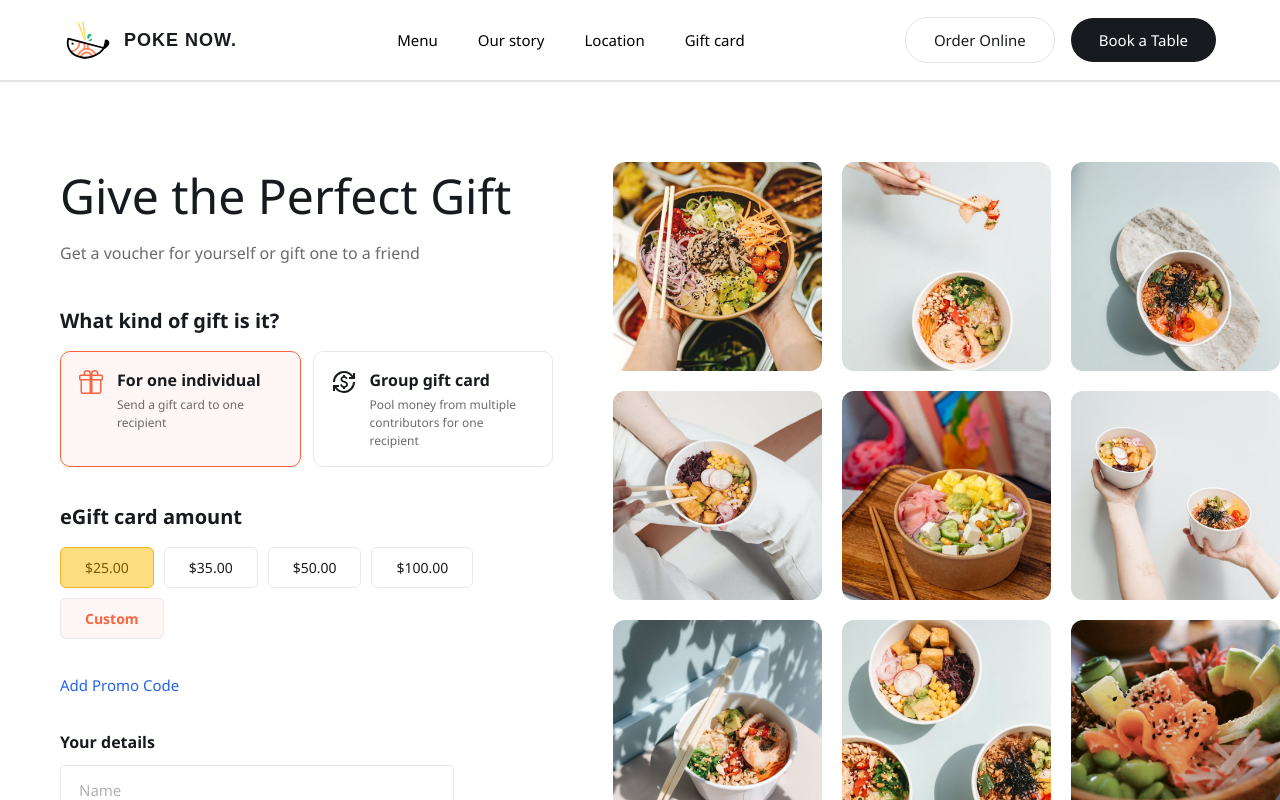
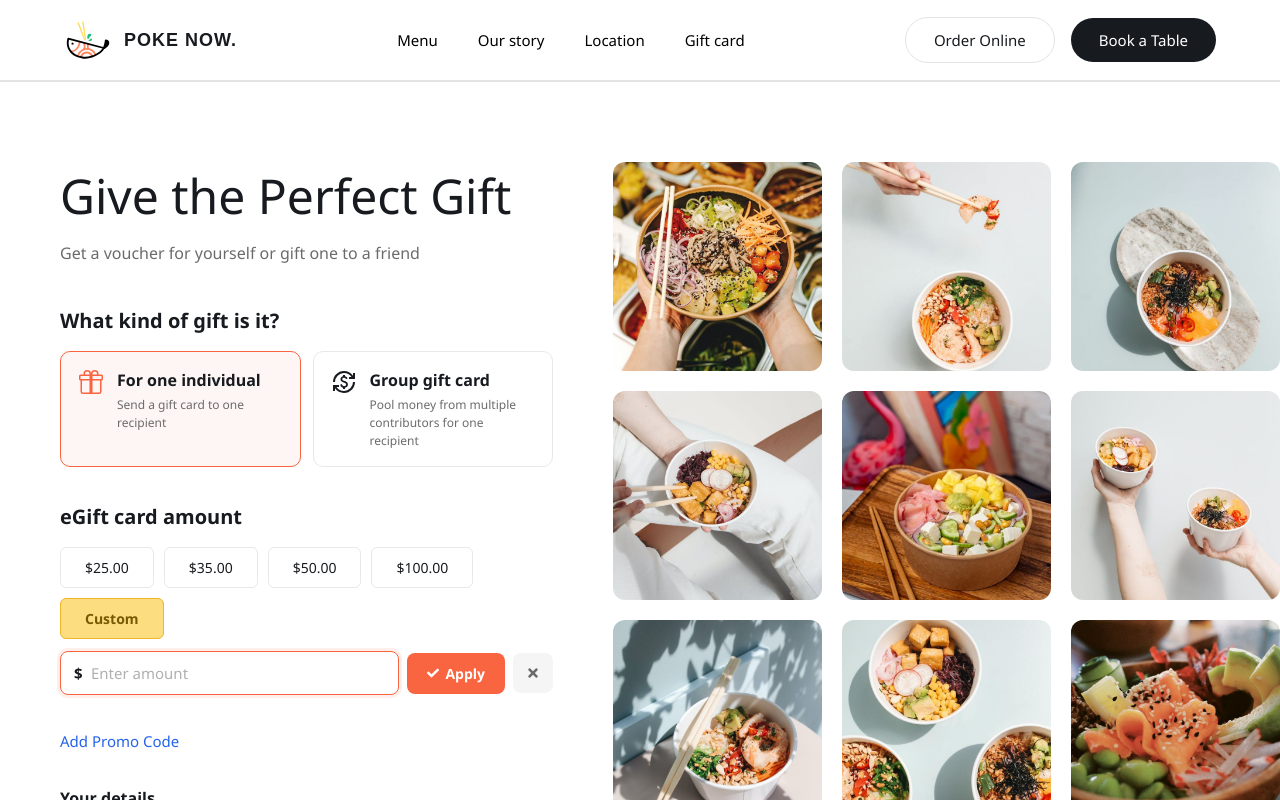
Before and after one commit to lalit-sahu-iphtech/Restaurant-App, a React (Vite) app: page /gift-card in a window 1280 px wide. Both pictures are taken after a click on the button "Custom". Shown: the top 800 px of the page. Built offline with nearby package versions, Linux system fonts and the light colour scheme.

Commit message:
implement custom button functional and add react icon for close custom and promon input field

```diff
--- a/src/pages/GiftPage/GiftPage.jsx
+++ b/src/pages/GiftPage/GiftPage.jsx
@@ -13,6 +13,7 @@ import gift12 from "../../assets/giftImg/gift12.jpg";
 
 import { BsGift } from "react-icons/bs";
 import { MdOutlineCurrencyExchange } from "react-icons/md";
+import { FaTimes, FaCheck } from "react-icons/fa";   // 👈 Add
 
 import "./GiftPage.css";
 
@@ -24,7 +25,6 @@ export default function GiftPage() {
         senderName: "",
         senderEmail: "",
         senderMessage: "",
-
         recipientName: "",
         recipientEmail: "",
         recipientMessage: "",
@@ -32,14 +32,17 @@ export default function GiftPage() {
 
     const [sendToSelf, setSendToSelf] = useState(true);
 
-    const[isPromoOpen, setIsPromoOpen] = useState(false);
-    const[promoInput, setPromoInput] = useState("");
-    const[appliedPromo, setAppliedPromo] = useState("");
-    const[promoError, setPromoError] = useState("");
+    const [isPromoOpen, setIsPromoOpen] = useState(false);
+    const [promoInput, setPromoInput] = useState("");
+    const [appliedPromo, setAppliedPromo] = useState("");
+    const [promoError, setPromoError] = useState("");
 
-    const[giftAmount, setGiftAmount] = useState(25);
+    const [giftAmount, setGiftAmount] = useState(25);
 
-    const[giftType, setGiftType] = useState("individual");
+    const [isCustomAmount, setIsCustomAmount] = useState(false);
+    const [customAmount, setCustomAmount] = useState("");
+
+    const [giftType, setGiftType] = useState("individual");
 
     const [errors, setErrors] = useState({});
 
@@ -50,22 +53,19 @@ export default function GiftPage() {
         const newError = {};
         const emailRegex = /^[^\s@]+@[^\s@]+\.[^\s@]+$/;
 
-        // Validate sender OR recipient based on checkbox
         if (sendToSelf) {
-            // Sender validation
             if (!formData.senderName.trim()) {
-                newError.senderName = "Name is required";
+                newError.senderName = "*Name is required";
             } else if (formData.senderName.trim().length < 2) {
                 newError.senderName = "Name must be at least 2 characters";
             }
 
             if (!formData.senderEmail.trim()) {
-                newError.senderEmail = "Email is required";
+                newError.senderEmail = "*Email is required";
             } else if (!emailRegex.test(formData.senderEmail)) {
                 newError.senderEmail = "Please enter a valid email";
             }
         } else {
-            // Recipient validation
             if (!formData.recipientName.trim()) {
                 newError.recipientName = "Recipient name is required";
             } else if (formData.recipientName.trim().length < 2) {
@@ -86,11 +86,7 @@ export default function GiftPage() {
     // ==================== HANDLERS ====================
     const handleChange = (e) => {
         const { name, value } = e.target;
-
-        setFormData((prev) => ({
-            ...prev,
-            [name]: value,
-        }));
+        setFormData((prev) => ({ ...prev, [name]: value }));
 
         if (errors[name]) {
             setErrors((prev) => ({ ...prev, [name]: "" }));
@@ -108,7 +104,7 @@ export default function GiftPage() {
                 giftType,
                 giftAmount,
                 appliedPromo,
-                discount:getDiscount(),
+                discount: getDiscount(),
                 finalAmount,
                 sendToSelf,
                 ...formData,
@@ -120,50 +116,83 @@ export default function GiftPage() {
         }
     };
 
-    const handleGiftTypeChange = (type) =>{
+    // ===== CUSTOM AMOUNT HANDLERS =====
+    const handleCustomAmount = () => {
+        setIsCustomAmount(true);
+        setGiftAmount("");
+    };
+
+    const handleCustomAmountChange = (e) => {
+        const value = e.target.value.replace(/\D/g, "").slice(0, 5);
+        setCustomAmount(value);
+        setGiftAmount(value ? Number(value) : "");
+    };
+
+    const applyCustomAmount = () => {
+        if (customAmount && Number(customAmount) >= 10) {
+            setGiftAmount(Number(customAmount));
+            setIsCustomAmount(false);
+        } else {
+            setCustomAmount("");
+        }
+    };
+
+    const cancelCustomAmount = () => {
+        setIsCustomAmount(false);
+        setCustomAmount("");
+        setGiftAmount(25);
+    };
+
+    // ===== GIFT TYPE =====
+    const handleGiftTypeChange = (type) => {
         setGiftType(type);
-    }
+    };
 
+    // ===== PROMO CODE =====
     const VALID_PROMOS = {
-        GIFT10 : {discount : 10, type : "percent"},
-        FREESHIP : {discount : 0, type : "shipping"},
-        WELCOME15 : {discount:15, type: "percent"},
-    }
-    const handleApplyPromo = () =>{
+        GIFT10: { discount: 10, type: "percent" },
+        FREESHIP: { discount: 0, type: "shipping" },
+        WELCOME15: { discount: 15, type: "percent" },
+    };
+
+    const handleApplyPromo = () => {
         const code = promoInput.trim().toUpperCase();
 
-        if(!code){
+        if (!code) {
             setPromoError("Please enter a promo code");
             return;
         }
-        if(VALID_PROMOS[code]){
+
+        if (VALID_PROMOS[code]) {
             setAppliedPromo(code);
             setPromoInput("");
             setPromoError("");
             setIsPromoOpen(false);
-        }else{
+        } else {
             setPromoError("Invalid promo code");
         }
-    }
-    const handleRemovePromo = () =>{
+    };
+
+    const handleRemovePromo = () => {
         setAppliedPromo("");
         setPromoError("");
         setPromoInput("");
-    }
-    const handlePromoToggle = () =>{
+    };
+
+    const handlePromoToggle = () => {
         setIsPromoOpen(true);
         setPromoError("");
-    }
+    };
 
-    const getDiscount = () =>{
-        if(!appliedPromo) return 0;
-
+    const getDiscount = () => {
+        if (!appliedPromo) return 0;
         const promo = VALID_PROMOS[appliedPromo];
-        if(promo?.type === "percent"){
-            return (giftAmount * promo.discount)/100
+        if (promo?.type === "percent") {
+            return (giftAmount * promo.discount) / 100;
         }
         return 0;
-    }
+    };
+
     const finalAmount = giftAmount - getDiscount();
 
     return (
@@ -180,8 +209,11 @@ export default function GiftPage() {
                     <div className="gift-type">
                         <h4>What kind of gift is it?</h4>
                         <div className="gift-type-options">
-                            <div className={`gift-option ${giftType === "individual" ? "active" : ""}`}
-                            onClick={()=>handleGiftTypeChange("individual")}
+                            <div
+                                className={`gift-option ${
+                                    giftType === "individual" ? "active" : ""
+                                }`}
+                                onClick={() => handleGiftTypeChange("individual")}
                             >
                                 <div className="gift-option-icon">
                                     <BsGift />
@@ -191,8 +223,11 @@ export default function GiftPage() {
                                     <small>Send a gift card to one recipient</small>
                                 </div>
                             </div>
-                            <div className={`gift-option ${giftType === "group" ? "active" : ""}`}
-                            onClick={()=>handleGiftTypeChange("group")}
+                            <div
+                                className={`gift-option ${
+                                    giftType === "group" ? "active" : ""
+                                }`}
+                                onClick={() => handleGiftTypeChange("group")}
                             >
                                 <div className="gift-option-icon">
                                     <MdOutlineCurrencyExchange />
@@ -212,48 +247,130 @@ export default function GiftPage() {
                     <div className="gift-amount">
                         <h4>eGift card amount</h4>
                         <div className="amount-options">
-                           {[25,35,50,100].map((amt) =>(
+                            {[25, 35, 50, 100].map((amt) => (
                                 <button
                                     key={amt}
-                            className={`amount-btn ${giftAmount === amt ? "active" : ""}`}
-                            onClick={() => setGiftAmount(amt)}
+                                    className={`amount-btn ${
+                                        !isCustomAmount && giftAmount === amt
+                                            ? "active"
+                                            : ""
+                                    }`}
+                                    onClick={() => {
+                                        setGiftAmount(amt);
+                                        setIsCustomAmount(false);
+                                    }}
                                 >
-
                                     ${amt}.00
                                 </button>
                             ))}
-                           <button className="amount-btn custom">Custom</button>
+                            <button
+                                className={`amount-btn custom ${
+                                    isCustomAmount ? "active" : ""
+                                }`}
+                                onClick={handleCustomAmount}
+                            >
+                                Custom
+                            </button>
                         </div>
+
+                        {isCustomAmount && (
+                            <div className="custom-amount-wrap">
+                                <div className="custom-amount-input-wrap">
+                                    <span className="custom-amount-symbol">$</span>
+                                    <input
+                                        type="text"
+                                        className="custom-amount-input"
+                                        placeholder="Enter amount"
+                                        value={customAmount}
+                                        onChange={handleCustomAmountChange}
+                                        autoFocus
+                                        maxLength={5}
+                                    />
+                                </div>
+                                <button
+                                    type="button"
+                                    className="custom-amount-apply"
+                                    onClick={applyCustomAmount}
+                                >
+                                    <FaCheck size={12} />
+                                    Apply
+                                </button>
+                                <button
+                                    type="button"
+                                    className="custom-amount-cancel"
+                                    onClick={cancelCustomAmount}
+                                    aria-label="Cancel"
+                                >
+                                    <FaTimes size={14} />
+                                </button>
+                            </div>
+                        )}
+
+                        {isCustomAmount &&
+                            customAmount &&
+                            Number(customAmount) < 10 && (
+                                <p className="custom-amount-hint">
+                                    Minimum amount is $10
+                                </p>
+                            )}
                     </div>
 
                     {/* Promo Code */}
                     <div className="promo-code">
                         {appliedPromo ? (
                             <div className="promo-chip">
-                                <span className="promo-chip-text">{appliedPromo}</span>
+                                <span className="promo-chip-text">
+                                    {appliedPromo}
+                                </span>
                                 <button
                                     type="button"
                                     className="promo-chip-remove"
                                     onClick={handleRemovePromo}
+                                    aria-label="Remove promo"
                                 >
-                                ×
+                                    <FaTimes size={11} />
                                 </button>
                             </div>
-                        )  : isPromoOpen ? (
+                        ) : isPromoOpen ? (
                             <div className="promo-input-wrap">
-                                <input type="text"className="promo-input"placeholder="Enter promo code"
+                                <input
+                                    type="text"
+                                    className="promo-input"
+                                    placeholder="Enter promo code"
                                     value={promoInput}
-                                onChange={(e)=>{
+                                    onChange={(e) => {
                                         setPromoInput(e.target.value);
-                                    if(promoError) setPromoError("");
+                                        if (promoError) setPromoError("");
                                     }}
                                     autoFocus
                                 />
-
-                                <button type="button"className="promo-apply-btn" onClick={handleApplyPromo}>Apply</button>
+                                <button
+                                    type="button"
+                                    className="promo-apply-btn"
+                                    onClick={handleApplyPromo}
+                                >
+                                    Apply
+                                </button>
+                                <button
+                                    type="button"
+                                    className="promo-cancel-btn"
+                                    onClick={() => {
+                                        setIsPromoOpen(false);
+                                        setPromoInput("");
+                                        setPromoError("");
+                                    }}
+                                    aria-label="Cancel"
+                                >
+                                    <FaTimes size={14} />
+                                </button>
                             </div>
                         ) : (
-                            <h4 className="promo-toggle"onClick={handlePromoToggle}>Add Promo Code</h4>
+                            <h4
+                                className="promo-toggle"
+                                onClick={handlePromoToggle}
+                            >
+                                Add Promo Code
+                            </h4>
                         )}
 
                         {promoError && (
@@ -261,7 +378,7 @@ export default function GiftPage() {
                         )}
                     </div>
 
-                    {/* ==================== DETAILS SECTION ==================== */}
+                    {/* Details Section */}
                     {sendToSelf ? (
                         <div className="your-details">
                             <h4>Your details</h4>
@@ -342,7 +459,7 @@ export default function GiftPage() {
                         </div>
                     )}
 
-                    {/* ==================== DELIVERY DETAILS ==================== */}
+                    {/* Delivery Details */}
                     <div className="delivery-details">
                         <h4>Delivery details</h4>
                         <label className="send-to-self">
@@ -355,10 +472,11 @@ export default function GiftPage() {
                         </label>
                     </div>
 
+                    {/* Summary */}
                     <div className="gift-summary">
                         <div className="gift-summary-row">
                             <span>Gift Amount</span>
-                            <span>${giftAmount.toFixed(2)}</span>
+                            <span>${Number(giftAmount || 0).toFixed(2)}</span>
                         </div>
                         {appliedPromo && (
                             <div className="gift-summary-row gift-discount">
@@ -368,17 +486,17 @@ export default function GiftPage() {
                         )}
                         <div className="gift-summary-row gift-total">
                             <span>Total</span>
-                            <span>${finalAmount.toFixed(2)}</span>
+                            <span>${Number(finalAmount || 0).toFixed(2)}</span>
                         </div>
                     </div>
 
-                    {/* Checkout Button */}
+                    {/* Checkout */}
                     <button className="checkout-btn" onClick={handleCheckout}>
                         Checkout
                     </button>
                 </div>
 
-                {/* Right Column - Gallery */}
+                {/* Gallery */}
                 <div className="gift-card-gallery">
                     <div className="gallery-col">
                         <img src={gift1} alt="Gift card 1" />
```
Lines whose indentation alone changed are shown as unchanged.
